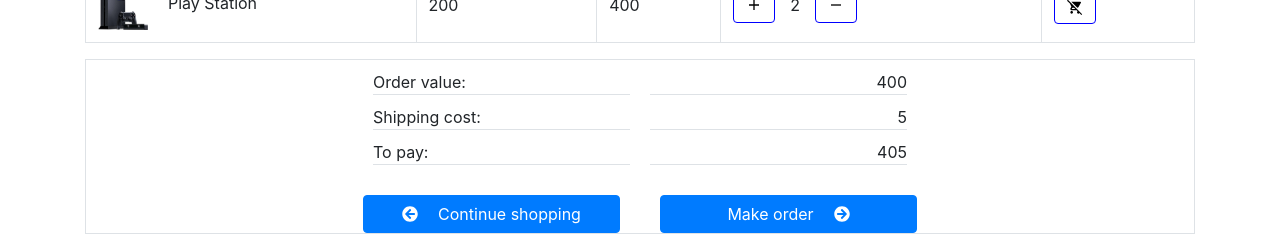
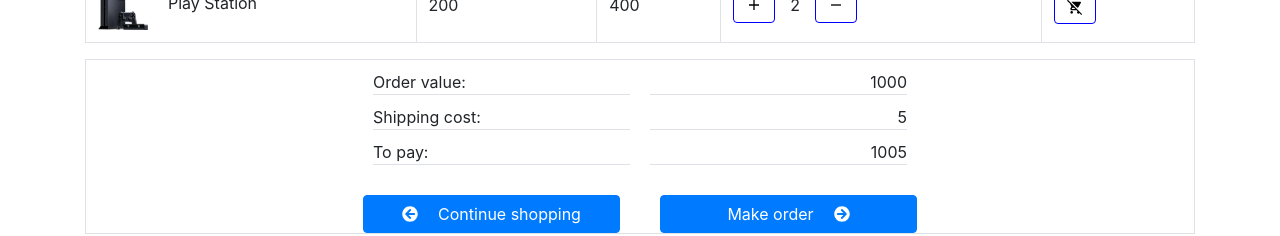
Before and after one commit to Xandreww/e-shop, a React (Create React App) app: page /cart in a window 1280 px wide. Shown: the part 276-512 px from the top of the page. Built offline with nearby package versions, Linux system fonts and the light colour scheme.

Commit message:
add calculateOrderValue

```diff
--- a/src/components/views/Cart/Cart.js
+++ b/src/components/views/Cart/Cart.js
@@ -28,9 +28,23 @@ class Component extends React.Component {
     return product.price * product.amount;
   };
 
+  calculateOrderValue = () => {
+    let orderValue = 0;
+    const products = this.props.products;
+    for (let product of products) {
+      orderValue += product.price * product.amount;
+    }
+    this.calculateTotal(orderValue);
+    return orderValue;
+  };
+
+  calculateTotal = (orderValue) => {
+    return orderValue + 5;
+  };
+
   render() {
     const { products } = this.props;
-    const { removeFromCartHandler, updateValue } = this;
+    const { removeFromCartHandler, updateValue, calculateOrderValue, calculateTotal } = this;
 
     return (
       <div className={styles.root}>
@@ -75,9 +89,9 @@ class Component extends React.Component {
                   <p className={styles.info}>To pay:</p>
                 </div>
                 <div className={styles.rightSummary}>
-                  <p className={styles.info}>400</p>
+                  <p className={styles.info}>{calculateOrderValue()}</p>
                   <p className={styles.info}>5</p>
-                  <p className={styles.info}>405</p>
+                  <p className={styles.info}>{calculateTotal(calculateOrderValue())}</p>
                 </div>
               </div>
               <div className={styles.buttons}>
```
